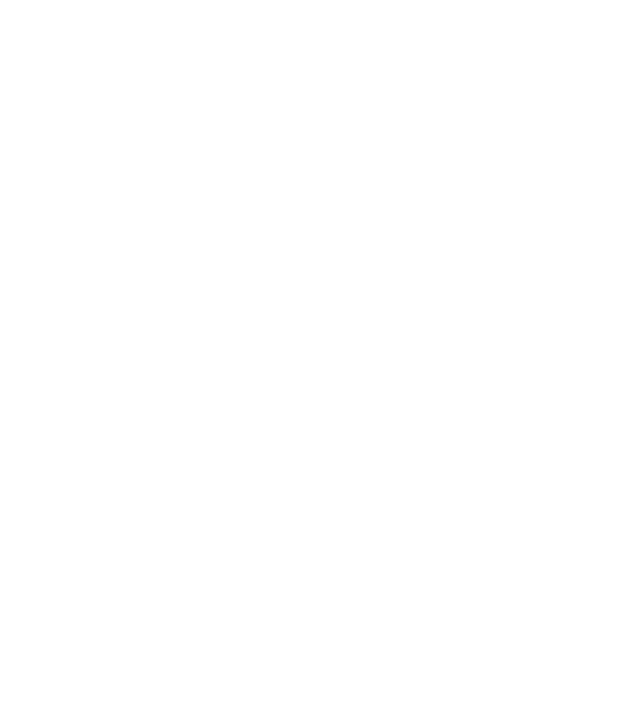
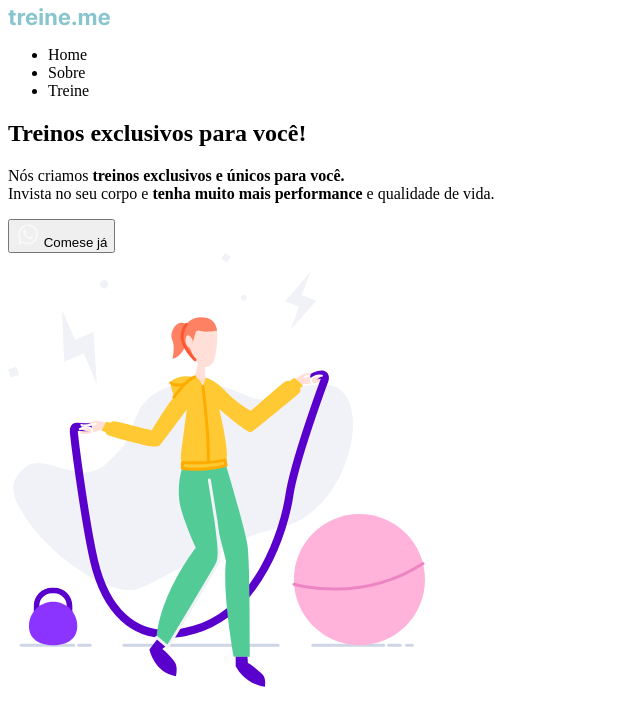
Before and after one commit to RafaeL-Malaquias/Projeto-02, a plain HTML site: page index.html in a window 1280 px wide. Shown: the whole page, without its empty margins (0-640 px from the left). Drawn offline with Linux system fonts and the light colour scheme.

Commit message:
Update index.html

```diff
--- a/index.html
+++ b/index.html
@@ -7,8 +7,42 @@
 </head>
 <body>
         <div class="page">
-        <header></header>
-        <main></main>
+        <header>
+            <img src="assest/treine.me.svg" alt="treine me">
+
+            <nav>
+                <ul>
+                    <li><a href="#"></a>Home</li>
+                    <li><a href="#"></a>Sobre</li>
+                    <li><a href="#"></a>Treine</li>
+                </ul>
+            </nav>
+        </header>
+
+        <main>
+            <section class="text">
+                <h1>
+                    Treinos exclusivos
+                    para você!
+                </h1>
+
+                <p>
+                    Nós criamos <strong>treinos exclusivos e únicos para você.</strong><br>
+                    Invista no seu corpo e <strong>tenha muito mais performance</strong> e
+                    qualidade de vida.
+                </p>
+                 <button>
+                    <img src="assest/icon-btn.svg" alt="Icone do whatssap">
+                    Comese já
+                </button>
+            </section>
+
+            <img src="assest/fitness-jump.svg" alt="Um desenho de uma mulher pulando corda!">
+
+
+
+
+        </main>
         <footer></footer>
         </div>
 
```
